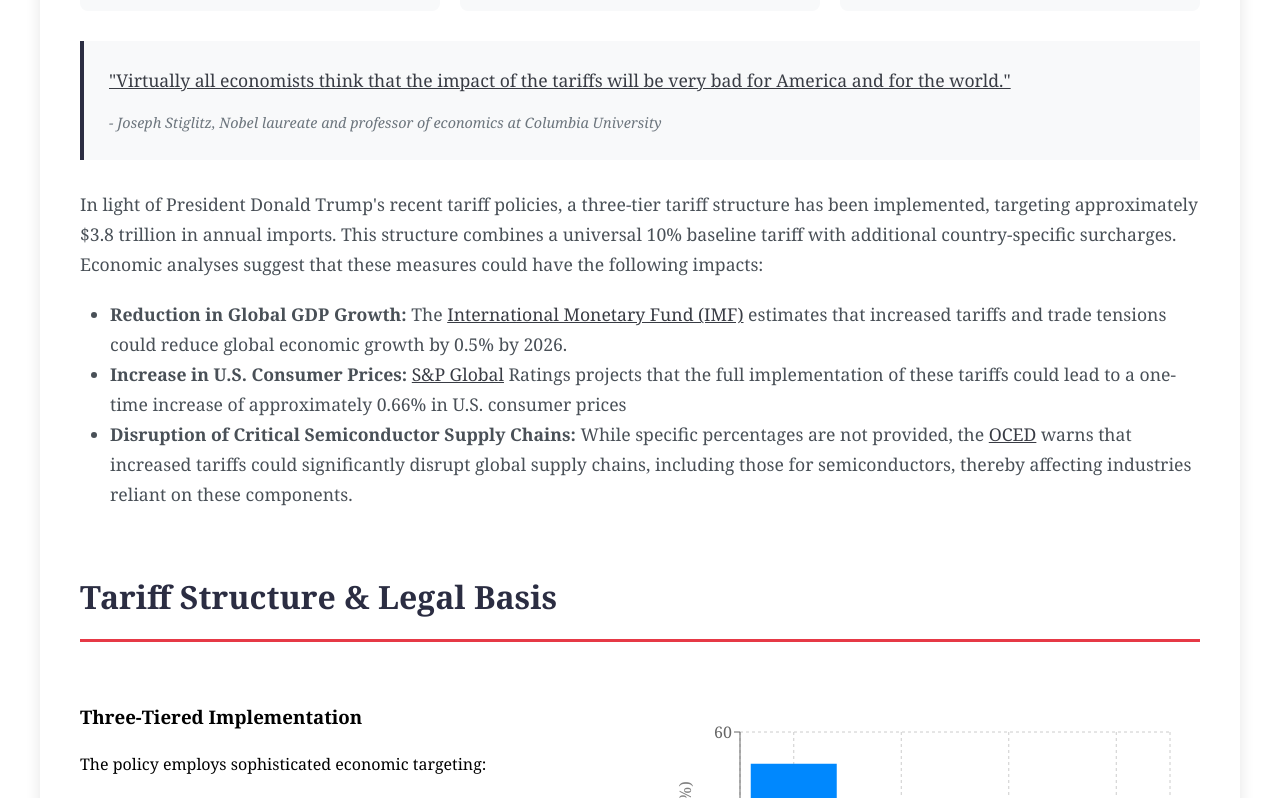
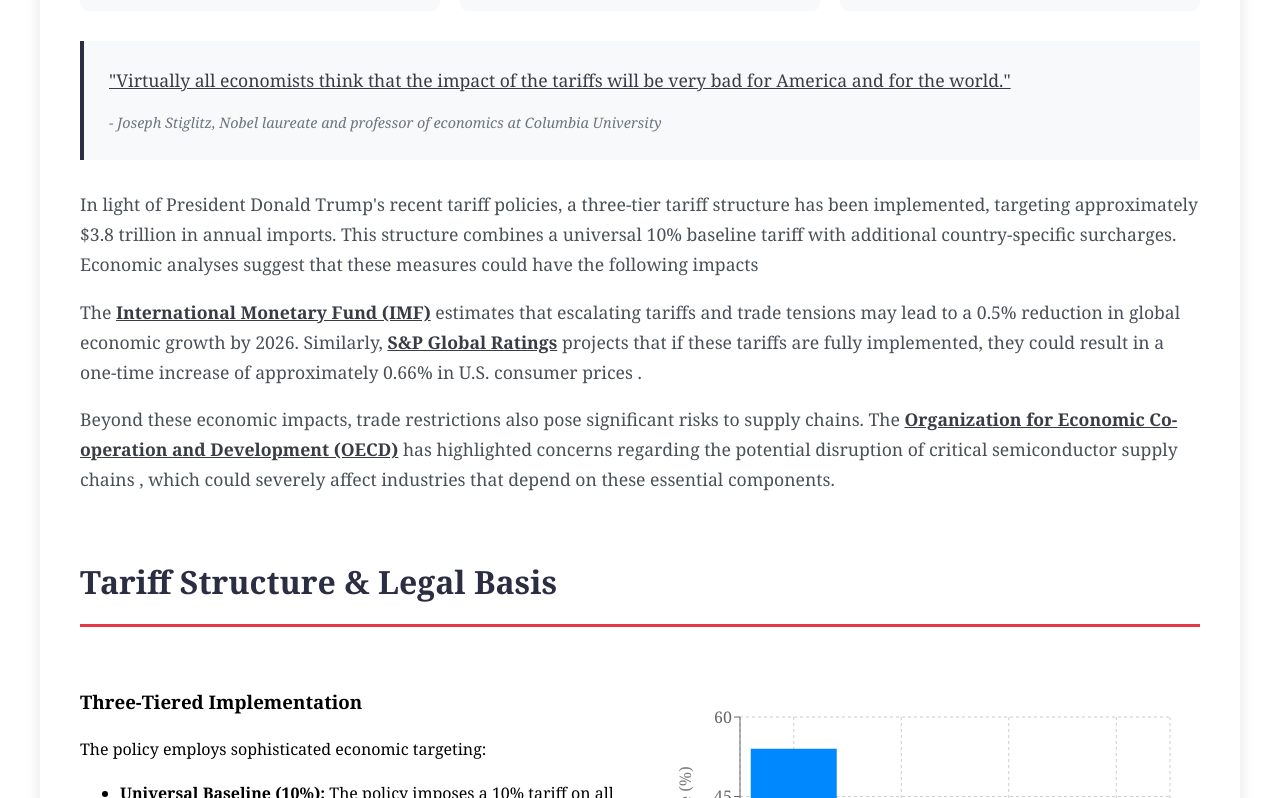
Before and after one commit to AshuSrv/Interactive-online-news-report, a React (Create React App) app: page / in a window 1280 px wide. Shown: the part 1476-2274 px from the top of the page. Built offline with nearby package versions, Linux system fonts and the light colour scheme.

Commit message:
Intro page updated

```diff
--- a/src/components/Introduction.js
+++ b/src/components/Introduction.js
@@ -17,7 +17,7 @@
 
 const Introduction = () => {
   return (
-    <div>
+    <div id="introduction">
       {/* Section 1: Introduction with Video */}
       <Section>
         <h1>The 2025 Trump Tariffs: Global Economic Earthquake</h1>
@@ -88,50 +88,48 @@
           approximately $3.8 trillion in annual imports. This structure combines
           a universal 10% baseline tariff with additional country-specific
           surcharges. Economic analyses suggest that these measures could have
-          the following impacts:
-          <ul>
-            <li>
-              <strong>Reduction in Global GDP Growth:</strong> The{" "}
+          the following impacts
+          <div>
+            <p>
+              The{" "}
               <a
                 target="_blank"
                 rel="noreferrer"
                 href="https://www.ainvest.com/news/imf-chief-economist-warns-of-potential-0-5-global-gdp-loss-by-2026-due-to-tariff-escalations-2410100084b56ddafee8f53f/"
               >
-                International Monetary Fund (IMF)
+                <strong>International Monetary Fund (IMF)</strong>
               </a>{" "}
-              estimates that increased tariffs and trade tensions could reduce
-              global economic growth by 0.5% by 2026.
-            </li>
-            <li>
-              <strong>Increase in U.S. Consumer Prices:</strong>{" "}
+              estimates that escalating tariffs and trade tensions may lead to a
+              0.5% reduction in global economic growth by 2026. Similarly,{" "}
               <a
                 target="_blank"
                 rel="noreferrer"
                 href="https://www.spglobal.com/ratings/en/research/articles/250206-economic-research-how-might-trump-s-tariffs-if-fully-implemented-affect-u-s-growth-inflation-and-rates-13408802"
               >
-                S&P Global
+                <strong>S&P Global Ratings</strong>
               </a>{" "}
-              Ratings projects that the full implementation of these tariffs
-              could lead to a one-time increase of approximately 0.66% in U.S.
-              consumer prices
-            </li>
-            <li>
-              <strong>
-                Disruption of Critical Semiconductor Supply Chains:
-              </strong>{" "}
-              While specific percentages are not provided, the{" "}
+              projects that if these tariffs are fully implemented, they could
+              result in a one-time increase of approximately 0.66% in U.S.
+              consumer prices .
+            </p>
+
+            <p>
+              Beyond these economic impacts, trade restrictions also pose
+              significant risks to supply chains. The{" "}
               <a
                 target="_blank"
                 rel="noreferrer"
                 href="https://www.livemint.com/economy/us-tariffs-global-impact-oecd-economic-growth-forecast-us-tariffs-inflation-impact-global-trade-uncertainty-oecd-11742209161370.html"
               >
-                OCED
+                <strong>
+                  Organization for Economic Co-operation and Development (OECD)
+                </strong>
               </a>{" "}
-              warns that increased tariffs could significantly disrupt global
-              supply chains, including those for semiconductors, thereby
-              affecting industries reliant on these components.
-            </li>
-          </ul>
+              has highlighted concerns regarding the potential disruption of
+              critical semiconductor supply chains , which could severely affect
+              industries that depend on these essential components.
+            </p>
+          </div>
         </IntroText>
       </Section>
     </div>
```
